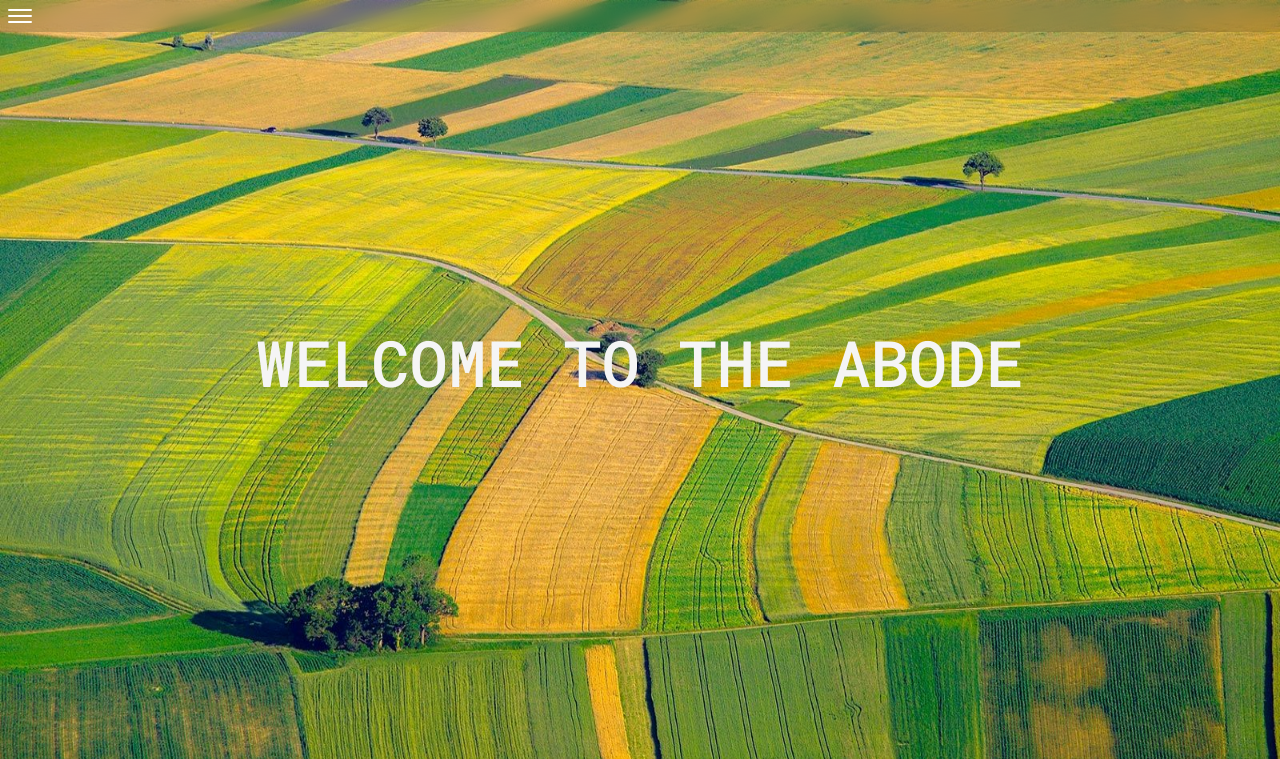
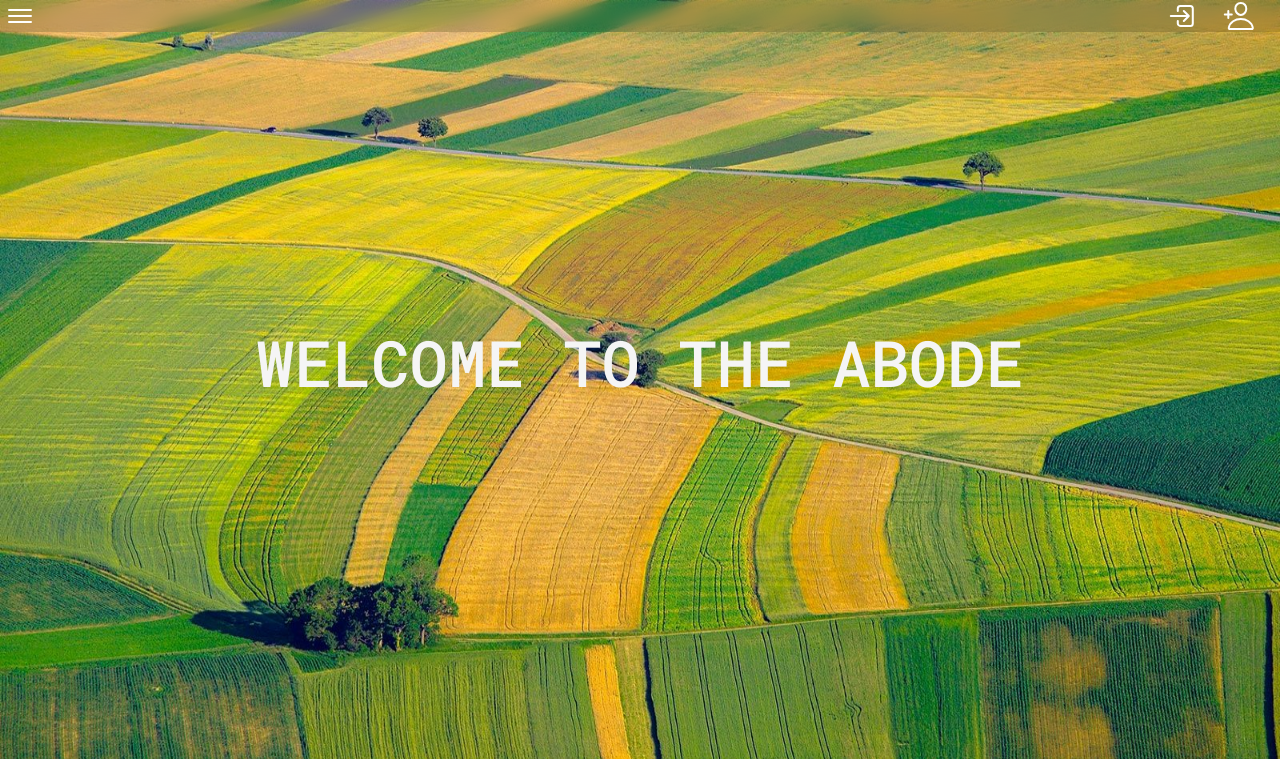
Before and after one commit to infinte-bandwidth/farmerX, a PHP site: page / in a window 1280 px wide. Shown: the top 759 px of the page. Run offline with PHP 8.4, Linux system fonts and the light colour scheme; data that the repository does not hold is empty; some libraries are stand-ins or nearby versions.

Commit message:
Update index.php

```diff
--- a/index.php
+++ b/index.php
@@ -51,6 +51,8 @@
 <body>
     <nav class="h-nav">
         <ion-icon name="menu-outline" onclick="openNav()"></ion-icon>
+		<a href="" class="login"><ion-icon name="log-in-outline"></ion-icon></a>
+		<a href="" class="sign-up"><ion-icon name="person-add-outline"></ion-icon></a>
     </nav>
     <nav class="v-nav-primary">
         <ion-icon name="return-up-back-outline" onclick="closeNav()"></ion-icon>
@@ -131,7 +133,7 @@
     <!--nyc icons,100% scalable-->
     <!--
     <!--MAIN SLIDE BEGINS-->
-
+<div class="wrap" onclick="ifNav()">
     <div id="container" class="mainbg" data-aos="fade-down">
         <img src="assets/images/bg3.jpg" style="height: 760px; width: 100%; ">
         <img src="assets/images/bg4.jpg" style="height: 760px; width: 100%; ">
@@ -368,6 +370,7 @@
             </div>
         </div>
     </footer>
+  </div>
     <div class="loader-wrapper">
         <span class="loader"><span class="loader-inner"></span></span>
     </div>
```
